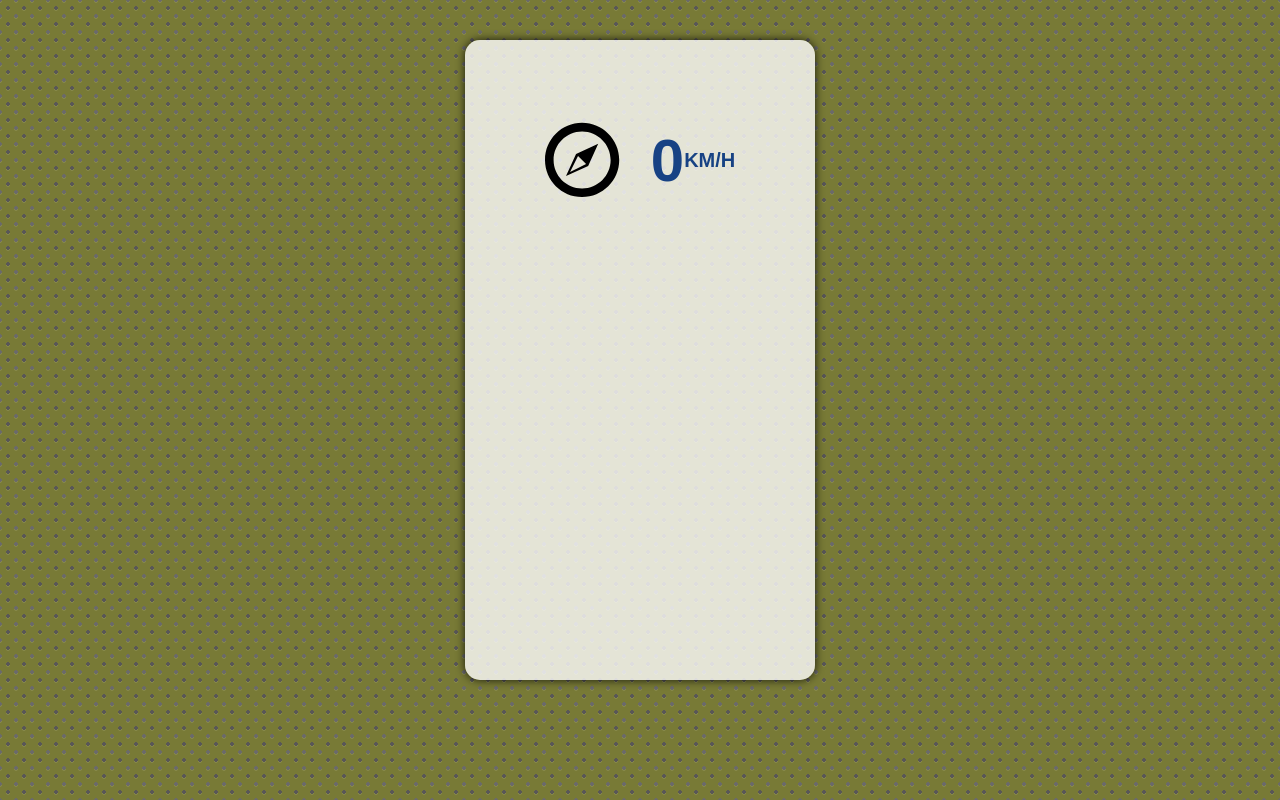
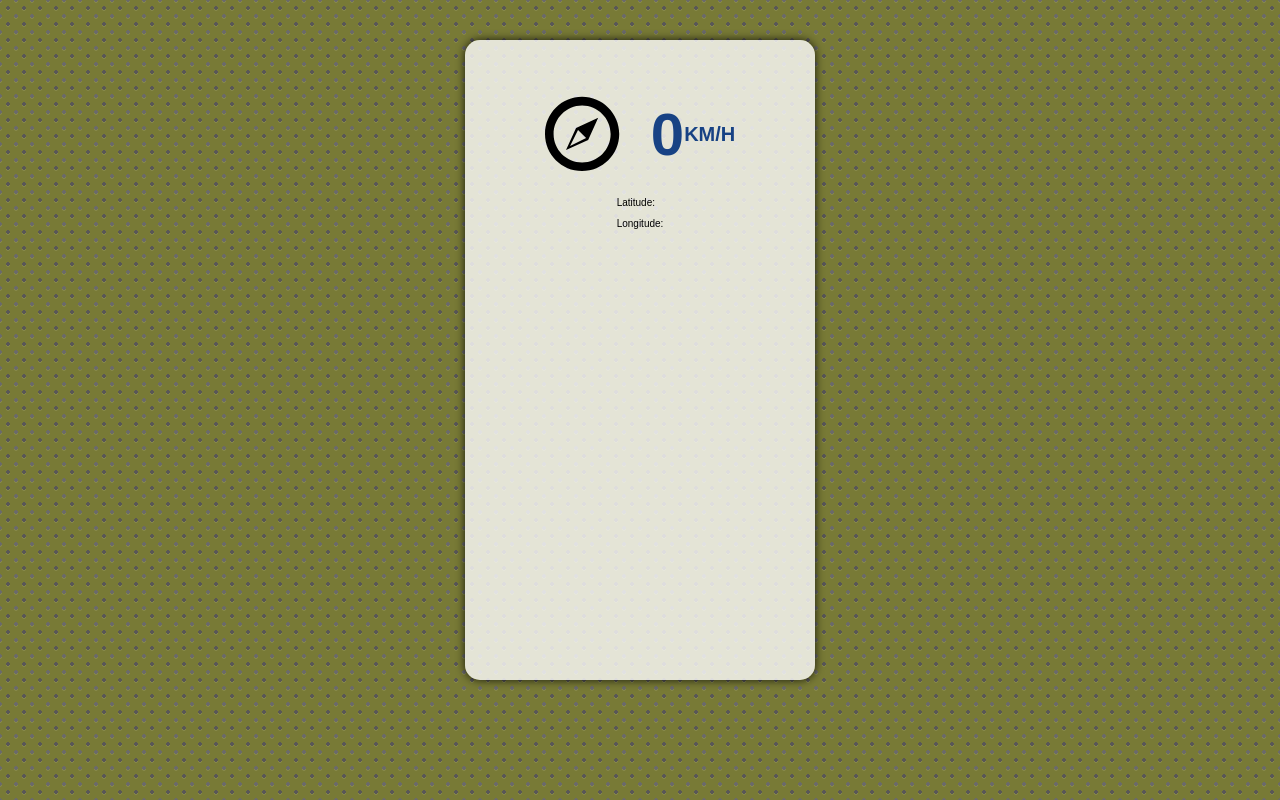
Before and after one commit to ElenaCoder/JavaScript30-Projects, a website: page project-21-geolocation-based-speedometer-and-compass/index.html in a window 1280 px wide. Drawn offline with Linux system fonts and the light colour scheme.

Commit message:
feat: add html markup for geolocation feature

```diff
--- a/project-21-geolocation-based-speedometer-and-compass/index.html
+++ b/project-21-geolocation-based-speedometer-and-compass/index.html
@@ -31,7 +31,11 @@
                     <span class="units">KM/H</span>
                 </h1>
             </div>
-            <div id="map" style="height: 400px; width: 100%;"></div>
+            <div class="geolocation">
+                <p>Latitude: <span id="latitude"></span></p>
+                <p>Longitude: <span id="longitude"></span></p>
+            </div>
+            <div id="map" style="height: 400px; width: 100%"></div>
         </div>
     </body>
 </html>
```
